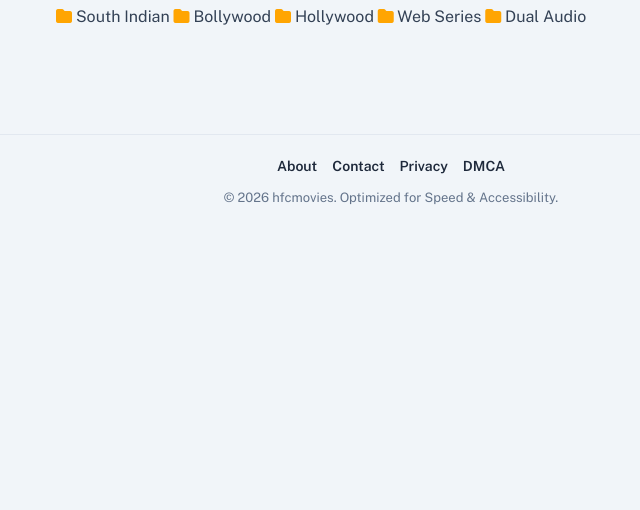
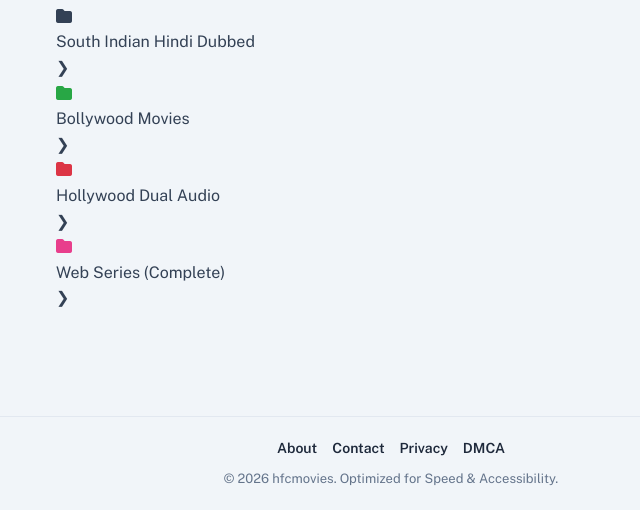
Before and after one commit to narpatprihar2004-boop/hfcmovies, a Jekyll site: the page built from index.html, in a window 1280 px wide and 1340 px high. Shown: the part 830-1340 px from the top of the window, without its empty margins (249-889 px from the left). Built offline with Jekyll 4.4.1, drawn with Linux system fonts in a browser that asks for light colours; the list of posts is cut into pages by our own code; some of the changed text lies outside the part shown.

Commit message:
Update index.html

```diff
--- a/index.html
+++ b/index.html
@@ -5,41 +5,61 @@
 
 <div class="section-head">🔥🔥 TRENDING UPDATES 🔥🔥</div>
 
-{% for post in site.posts limit:20 %}
+{% for post in site.posts %}
 <a href="{{ site.baseurl }}{{ post.url }}" class="movie-item">
     <img src="{{ post.image }}" class="m-thumb" alt="poster" loading="lazy">
     <div class="m-info">
         <div class="m-title">{{ post.title }}</div>
 
+        <div class="tag-row">
             {% if post.tags contains 'South' %}
                 <span class="m-tag bg-blue">South Hindi Dubbed</span>
             {% elsif post.tags contains 'Bollywood' %}
                 <span class="m-tag bg-green">Bollywood Movie</span>
-        {% elsif post.tags contains 'Web Series' %}
-            <span class="m-tag bg-pink">Web Series</span>
             {% else %}
                 <span class="m-tag bg-red">{{ post.quality }}</span>
             {% endif %}
+            <span class="m-tag bg-gray">{{ post.year }}</span>
+        </div>
     </div>
 </a>
 {% else %}
-    <div style="padding:20px; text-align:center;">
-        <h3>No Movies Found!</h3>
-        <p>Please add a .md file in _posts folder.</p>
+    <div style="padding:40px; text-align:center; background:white; border-bottom:1px solid #eee;">
+        <h3 style="color:red;">No Posts Found! 😭</h3>
+        <p style="font-size:12px; color:#555;">Check your _posts folder filename.</p>
     </div>
 {% endfor %}
 
-<div class="section-head">📁 BROWSE CATEGORIES</div>
-<div class="folder-scroll">
-    <a href="#" class="folder-btn"><i class="fas fa-folder" style="color:#ffa502"></i> South Indian</a>
-    <a href="#" class="folder-btn"><i class="fas fa-folder" style="color:#ffa502"></i> Bollywood</a>
-    <a href="#" class="folder-btn"><i class="fas fa-folder" style="color:#ffa502"></i> Hollywood</a>
-    <a href="#" class="folder-btn"><i class="fas fa-folder" style="color:#ffa502"></i> Web Series</a>
-    <a href="#" class="folder-btn"><i class="fas fa-folder" style="color:#ffa502"></i> Dual Audio</a>
+<div class="section-head">📁 BROWSE FOLDERS</div>
+
+<div class="folder-list">
+    <a href="/search/?q=South" class="folder-card">
+        <div class="f-icon"><i class="fas fa-folder"></i></div>
+        <div class="f-name">South Indian Hindi Dubbed</div>
+        <div class="f-arrow">❯</div>
+    </a>
+
+    <a href="/search/?q=Bollywood" class="folder-card">
+        <div class="f-icon"><i class="fas fa-folder" style="color:#28a745"></i></div>
+        <div class="f-name">Bollywood Movies</div>
+        <div class="f-arrow">❯</div>
+    </a>
+
+    <a href="/search/?q=Hollywood" class="folder-card">
+        <div class="f-icon"><i class="fas fa-folder" style="color:#dc3545"></i></div>
+        <div class="f-name">Hollywood Dual Audio</div>
+        <div class="f-arrow">❯</div>
+    </a>
+
+    <a href="/search/?q=WebSeries" class="folder-card">
+        <div class="f-icon"><i class="fas fa-folder" style="color:#e83e8c"></i></div>
+        <div class="f-name">Web Series (Complete)</div>
+        <div class="f-arrow">❯</div>
+    </a>
 </div>
 
 <div style="text-align:center; padding: 20px;">
     {% if paginator.next_page %}
-    <a href="{{ paginator.next_page_path }}" class="m-tag bg-blue" style="font-size:12px; padding:8px 20px;">Next Page >></a>
+    <a href="{{ paginator.next_page_path }}" class="m-tag bg-blue" style="font-size:12px; padding:10px 30px;">Next Page >></a>
     {% endif %}
 </div>
```
Lines whose indentation alone changed are shown as unchanged.
